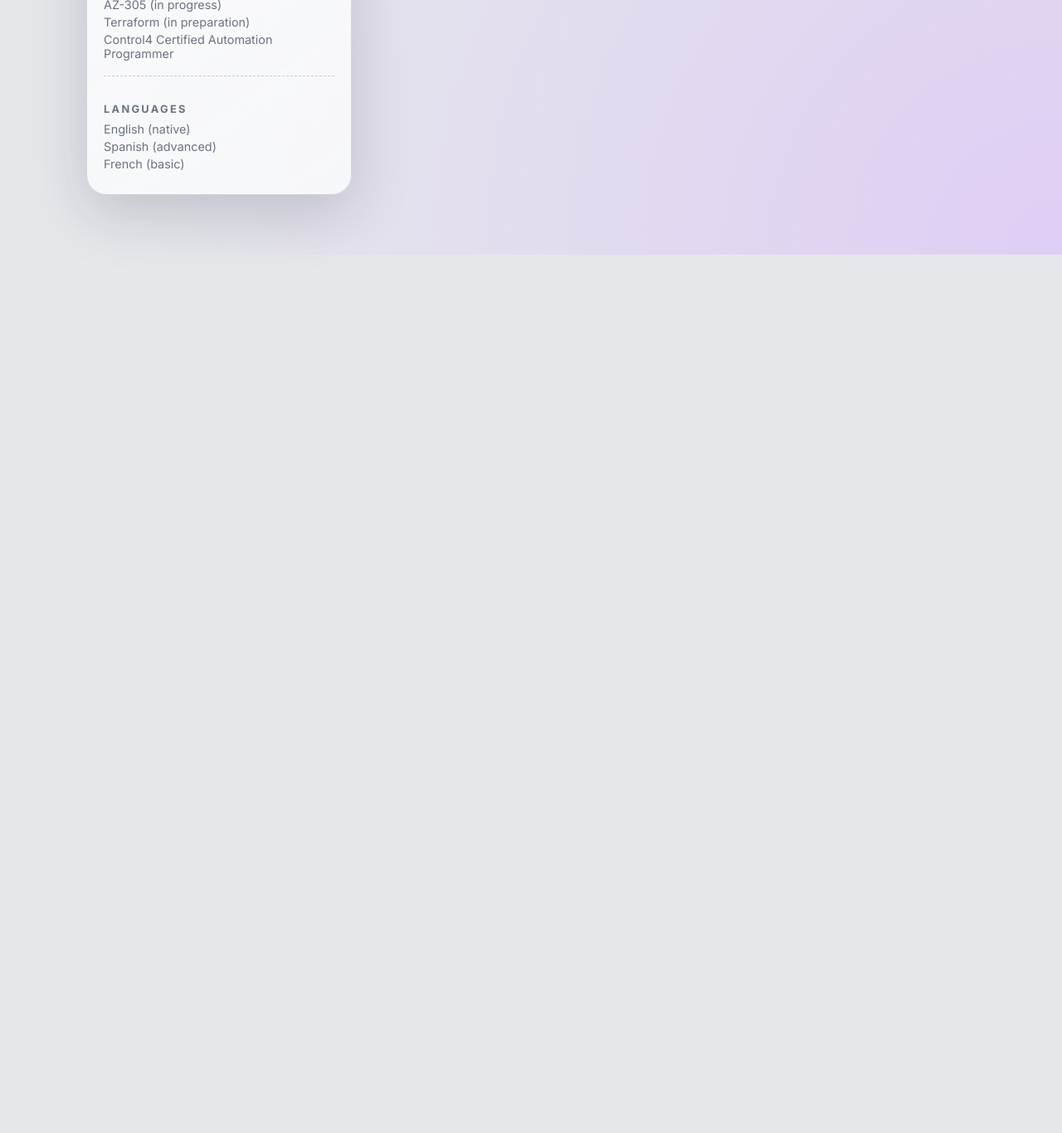
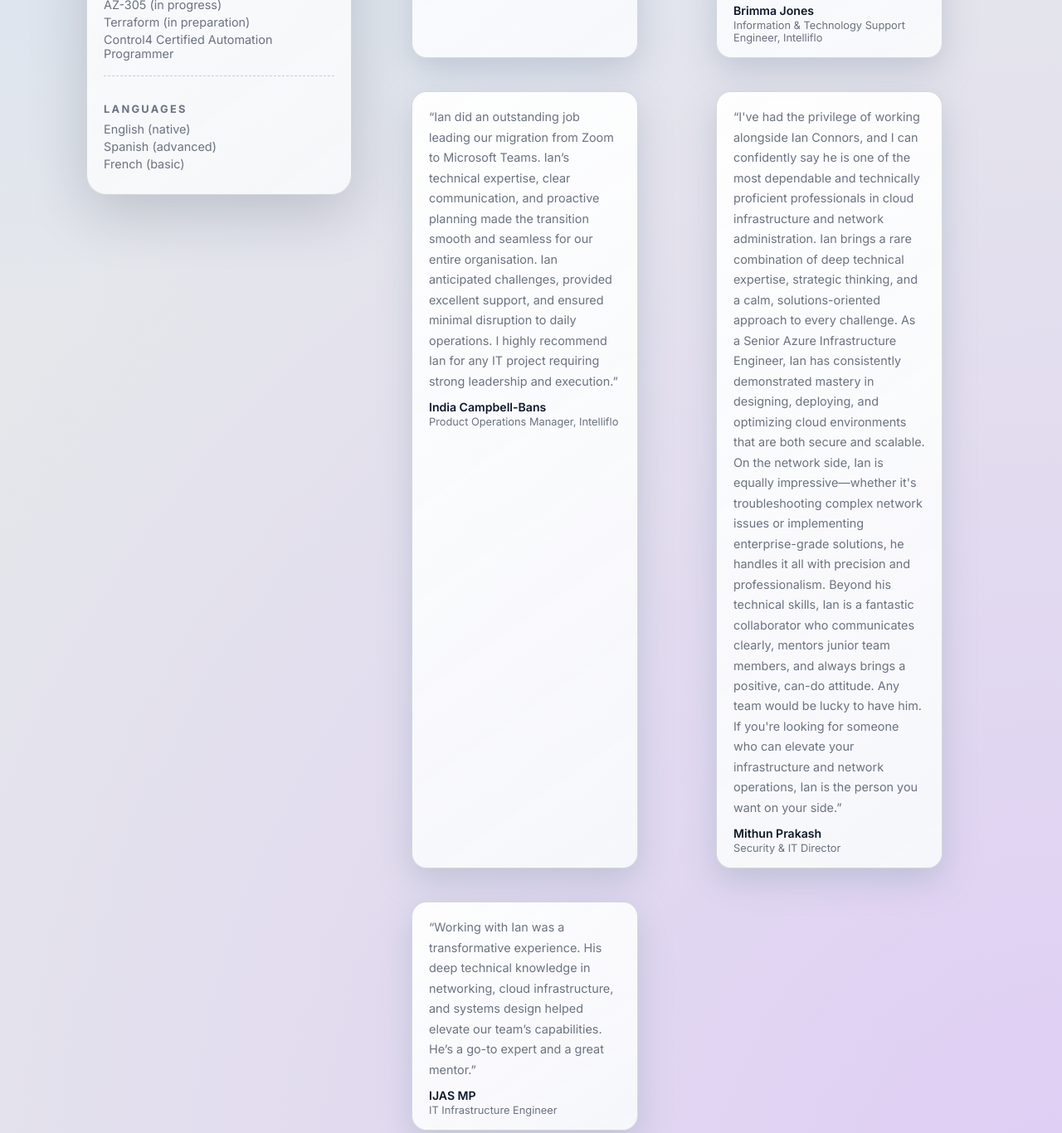
Before and after one commit to ICITPROJ/Resume, a website: page recommendations.html in a window 1280 px wide. Shown: the part 1198-2564 px from the top of the page at 83% size. Before the commit the page ends 1505 px from the top, so only its background shows below. Drawn offline with Linux system fonts and the light colour scheme.

Commit message:
recommendations update

```diff
--- a/recommendations.html
+++ b/recommendations.html
@@ -142,8 +142,12 @@
             <figure class="card quote-card">
               <blockquote>
                 “Ian is an outstanding professional, reliable and extremely easy to work with. He
-                brings no drama and just gets work done. His deep knowledge in networking and AV is
-                matched by an exceptional work ethic.”
+                brings no drama and just gets work done. His deep knowledge in networking and AV
+                technologies is matched by his exceptional work ethic. One of Ian’s many standout
+                qualities is his attention to detail and willingness to learn. His documentation is
+                thorough, clear and extremely helpful. Apart from his technical and documentation
+                skills, Ian is a mentor—he takes the time to show and explain configurations to
+                junior staff. Ian is someone you will always want on your team!”
               </blockquote>
               <figcaption>
                 <span class="quote-name">Dean Egan</span>
@@ -153,12 +157,70 @@
 
             <figure class="card quote-card">
               <blockquote>
-                “A seasoned infrastructure expert with strong cloud capabilities and a proven track
-                record of delivering impactful results… Any team would be lucky to have him.”
+                “I've had the opportunity to collaborate closely with Ian in my role as an IT Support
+                Engineer, and his expertise and reliability as a Senior Infrastructure Engineer have
+                consistently stood out. Ian has demonstrated deep technical expertise across a wide
+                range of areas, particularly in cloud infrastructure—Azure, hybrid environments, and
+                cloud-based networking. He successfully led our company’s transition from Zoom to
+                Microsoft Teams and was pivotal in resolving complex network issues and revamping our
+                office conference room infrastructure. Ian’s approach is always thoughtful and
+                solution-oriented. He’s collaborative, approachable, and generous with his time and
+                knowledge. I highly recommend Ian to any organization looking for a seasoned
+                infrastructure expert with strong cloud capabilities and a proven track record of
+                delivering impactful results.”
               </blockquote>
               <figcaption>
-                <span class="quote-name">Brimma Jones &amp; Mithun Prakash</span>
-                <span class="quote-role">Colleagues, Intelliflo</span>
+                <span class="quote-name">Brimma Jones</span>
+                <span class="quote-role">Information &amp; Technology Support Engineer, Intelliflo</span>
+              </figcaption>
+            </figure>
+
+            <figure class="card quote-card">
+              <blockquote>
+                “Ian did an outstanding job leading our migration from Zoom to Microsoft Teams.
+                Ian’s technical expertise, clear communication, and proactive planning made the
+                transition smooth and seamless for our entire organisation. Ian anticipated
+                challenges, provided excellent support, and ensured minimal disruption to daily
+                operations. I highly recommend Ian for any IT project requiring strong leadership
+                and execution.”
+              </blockquote>
+              <figcaption>
+                <span class="quote-name">India Campbell-Bans</span>
+                <span class="quote-role">Product Operations Manager, Intelliflo</span>
+              </figcaption>
+            </figure>
+
+            <figure class="card quote-card">
+              <blockquote>
+                “I've had the privilege of working alongside Ian Connors, and I can confidently say he
+                is one of the most dependable and technically proficient professionals in cloud
+                infrastructure and network administration. Ian brings a rare combination of deep
+                technical expertise, strategic thinking, and a calm, solutions-oriented approach to
+                every challenge. As a Senior Azure Infrastructure Engineer, Ian has consistently
+                demonstrated mastery in designing, deploying, and optimizing cloud environments that
+                are both secure and scalable. On the network side, Ian is equally impressive—whether
+                it's troubleshooting complex network issues or implementing enterprise-grade
+                solutions, he handles it all with precision and professionalism. Beyond his technical
+                skills, Ian is a fantastic collaborator who communicates clearly, mentors junior
+                team members, and always brings a positive, can-do attitude. Any team would be
+                lucky to have him. If you're looking for someone who can elevate your infrastructure
+                and network operations, Ian is the person you want on your side.”
+              </blockquote>
+              <figcaption>
+                <span class="quote-name">Mithun Prakash</span>
+                <span class="quote-role">Security &amp; IT Director</span>
+              </figcaption>
+            </figure>
+
+            <figure class="card quote-card">
+              <blockquote>
+                “Working with Ian was a transformative experience. His deep technical knowledge in
+                networking, cloud infrastructure, and systems design helped elevate our team’s
+                capabilities. He’s a go-to expert and a great mentor.”
+              </blockquote>
+              <figcaption>
+                <span class="quote-name">IJAS MP</span>
+                <span class="quote-role">IT Infrastructure Engineer</span>
               </figcaption>
             </figure>
           </div>
```
